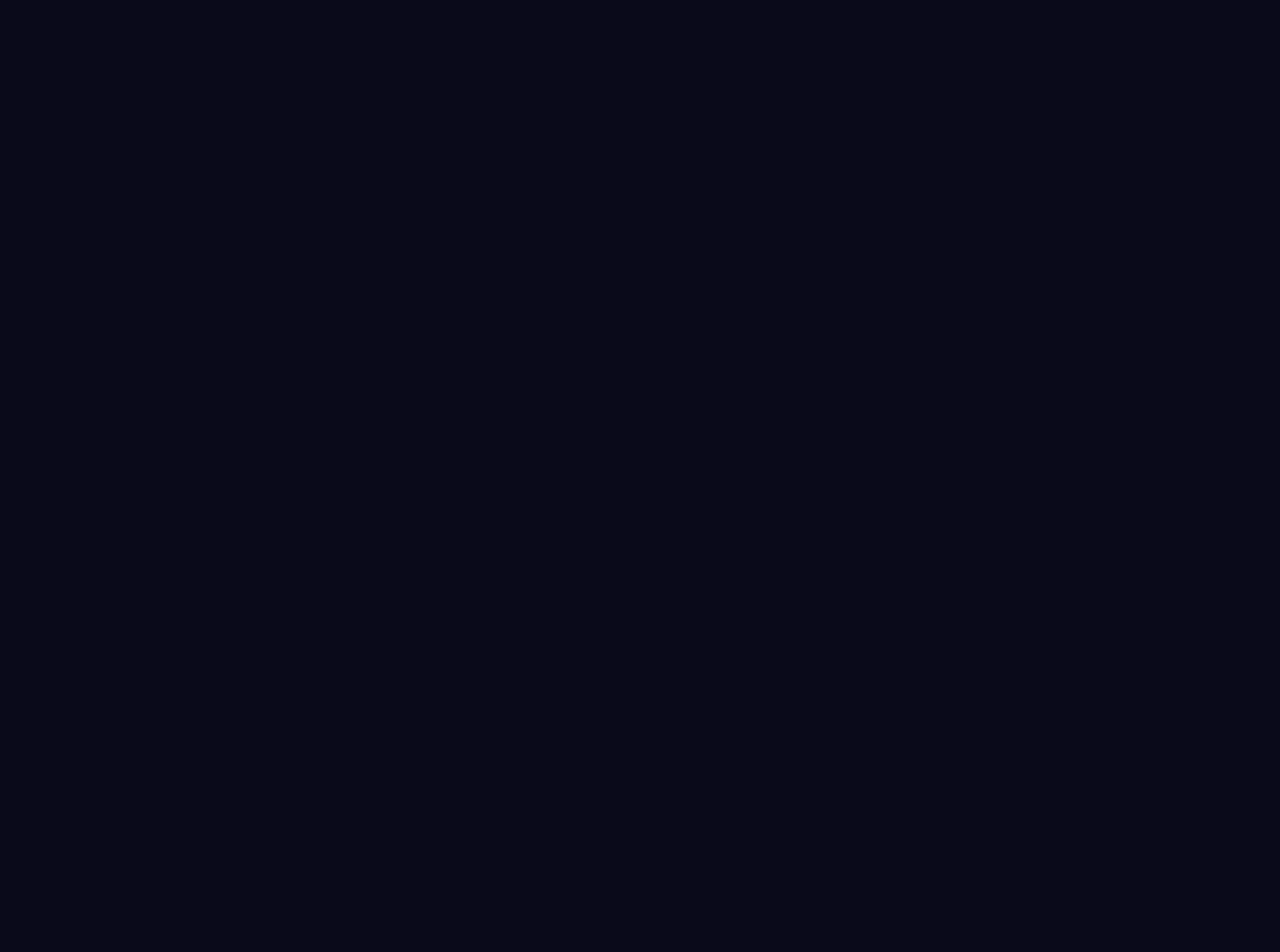
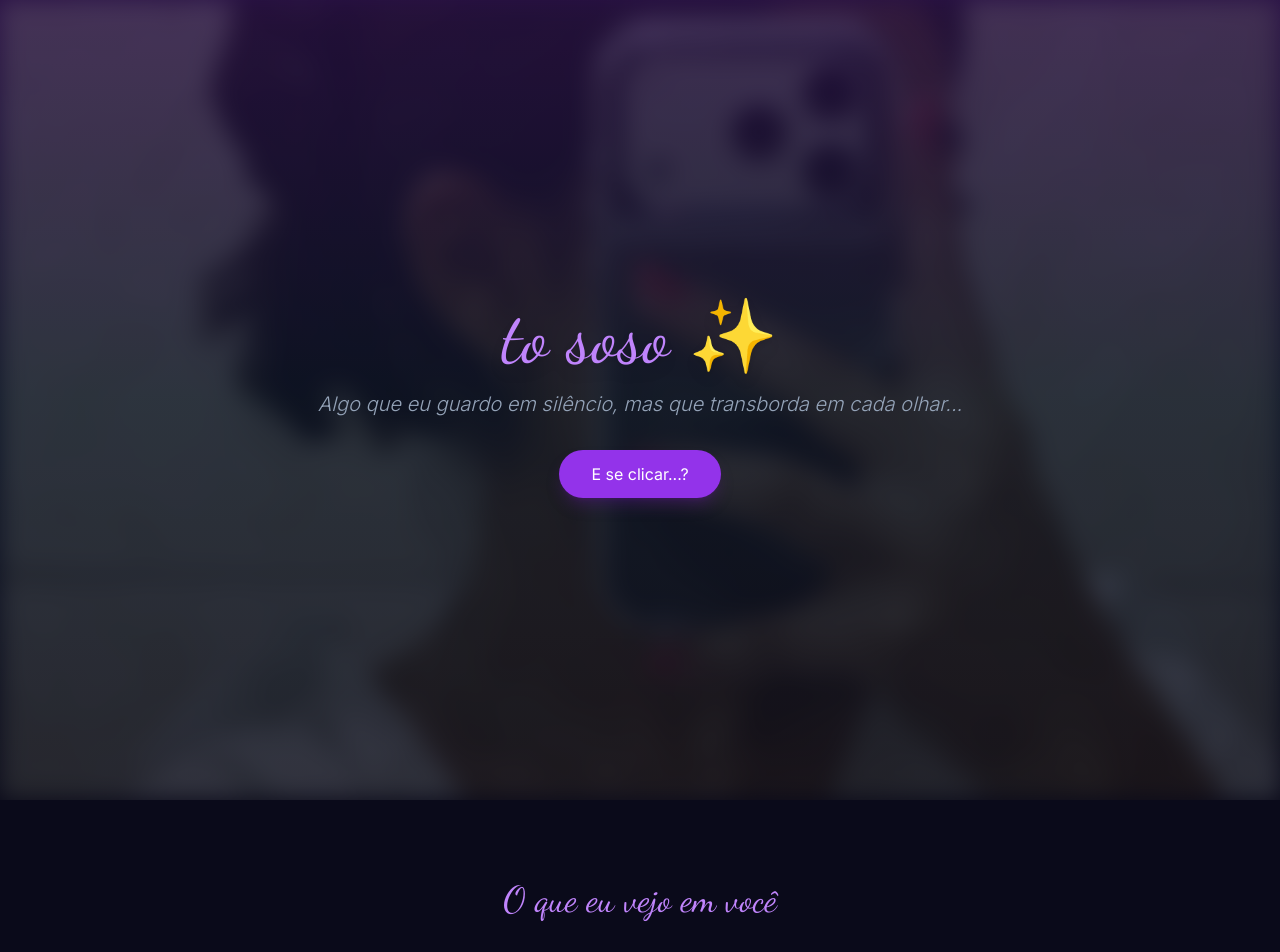
Before and after one commit to jhonmnf/A-so, a plain HTML site: page index.html in a window 1280 px wide. Shown: the top 952 px of the page. Before the commit the page ends 800 px from the top, so only its background shows below. Drawn offline with nearby package versions, Linux system fonts and the light colour scheme.

Commit message:
arrumando erros

```diff
--- a/index.html
+++ b/index.html
@@ -3,14 +3,14 @@
 <head>
     <meta charset="UTF-8">
     <meta name="viewport" content="width=device-width, initial-scale=1.0">
-    <title>to Soso  ✨</title>
+    <title>to Soso ✨</title>
     <script src="https://cdn.tailwindcss.com"></script>
     <link href="https://fonts.googleapis.com/css2?family=Dancing+Script:wght@400;700&family=Inter:wght@300;400;600&display=swap" rel="stylesheet">
     <style>
         body {
             font-family: 'Inter', sans-serif;
             scroll-behavior: smooth;
-            background-color: #0a0a1a; /* Deepest Purple/Black */
+            background-color: #0a0a1a;
         }
         .font-handwritten {
             font-family: 'Dancing Script', cursive;
@@ -54,7 +54,6 @@
             border-bottom: 1px solid rgba(167, 139, 250, 0.2);
             opacity: 1;
         }
-        /* Modal Styles */
         .modal {
             display: none;
             position: fixed;
@@ -95,12 +94,10 @@
 </head>
 <body class="text-slate-300 overflow-x-hidden">
 
-    <!-- Glass Navigation -->
     <nav id="main-nav" class="fixed top-0 left-0 right-0 z-50 py-4 px-6 transition-all duration-300 glass-nav flex justify-center items-center">
-        <span class="font-handwritten text-2xl text-purple-400">to soso ✨</span
+        <span class="font-handwritten text-2xl text-purple-400">to soso ✨</span>
     </nav>
 
-    <!-- Hero Section -->
     <section class="relative h-screen flex items-center justify-center text-center p-6 overflow-hidden">
         <div class="absolute inset-0 z-0">
             <div class="absolute inset-0 bg-gradient-to-b from-purple-900/40 via-slate-900/90 to-[#0a0a1a]"></div>
@@ -116,11 +113,10 @@
         </div>
     </section>
 
-    <!-- Gallery Section -->
     <section id="gallery" class="py-20 px-6 max-w-6xl mx-auto">
-        <h2 class="text-3 la-xl text-center font-handwritten text-purple-400 mb-16">O que eu vejo em você</h2>
+        <h2 class="text-3xl md:text-4xl text-center font-handwritten text-purple-400 mb-16">O que eu vejo em você</h2>
 
-        <div class="grid grid-cols-1 sm:grid-cols-2 lg:grid-cols-s3 gap-8">
+        <div class="grid grid-cols-1 sm:grid-cols-2 lg:grid-cols-3 gap-8">
             <div class="photo-card glass-card p-3 rounded-2xl shadow-xl flex flex-col items-center">
                 <img src="assets/images/foto1.png" class="rounded-xl w-full h-64 object-cover mb-4 cursor-pointer hover:opacity-90 transition-opacity" alt="Sofia" onclick="zoomPhoto(this)">
                 <p class="font-handwritten text-xl text-purple-300 text-center px-2">"Passo tempo demais apenas te observando..."</p>
@@ -156,11 +152,10 @@
             <div class="photo-card glass-card p-3 rounded-2xl shadow-xl flex flex-col items-center">
                 <img src="assets/images/foto9.png" class="rounded-xl w-full h-64 object-cover mb-4 cursor-pointer hover:opacity-90 transition-opacity" alt="Sofia" onclick="zoomPhoto(this)">
                 <p class="font-handwritten text-xl text-purple-300 text-center px-2">"E esse sorriso..."</p>
-            </div>
+            </div >
         </div>
     </section>
 
-    <!-- Feelings Section -->
     <section class="py-20 px-6 bg-purple-950/30 text-center">
         <div class="max-w-3xl mx-auto fade-in">
             <h2 class="text-3xl md:text-4xl font-handwritten text-purple-400 mb-8">O que eu não consigo dizer...</h2>
@@ -178,7 +173,6 @@
         </div>
     </section>
 
-    <!-- Footer -->
     <footer class="py-12 text-center">
         <button id="heart-button" class="bg-slate-900 text-purple-500 p-4 rounded-full shadow-md hover:shadow-purple-500/20 transition-all duration-300 animate-bounce cursor-pointer">
             <span class="text-2xl">❤️</span>
@@ -186,7 +180,6 @@
         <p class="mt-4 text-sm text-slate-500 italic">Um segredo guardado para Sofia ✨</p>
     </footer>
 
-    <!-- Zoom Modal -->
     <div id="photo-modal" class="modal" onclick="closeModal()">
         <div class="modal-content">
             <img id="modal-img" src="" class="modal-img" alt="Sofia Zoom">
@@ -202,7 +195,6 @@
             }
         });
 
-        // Smooth scroll para a galeria
         document.getElementById('hero-link').addEventListener('click', function(e) {
             e.preventDefault();
             const target = document.getElementById('gallery');
@@ -216,7 +208,6 @@
             }
         });
 
-        // Efeito de Glass Nav ao rolar
         window.addEventListener('scroll', () => {
             const nav = document.getElementById('main-nav');
             if (window.scrollY > 50) {
@@ -226,7 +217,6 @@
             }
         });
 
-        // Função de Zoom da Foto
         function zoomPhoto(img) {
             const modal = document.getElementById('photo-modal');
             const modalImg = document.getElementById('modal-img');
@@ -248,7 +238,7 @@
             heart.classList.add('heart');
             heart.innerHTML = '❤️';
             heart.style.left = Math.random() * 100 + 'vw';
-            heart.styleLanimationDuration = (Math.random() * 2 + 3) + 's';
+            heart.style.animationDuration = (Math.random() * 2 + 3) + 's';
             heart.style.fontSize = (Math.random() * 20 + 10) + 'px';
             document.body.appendChild(heart);
 
```
